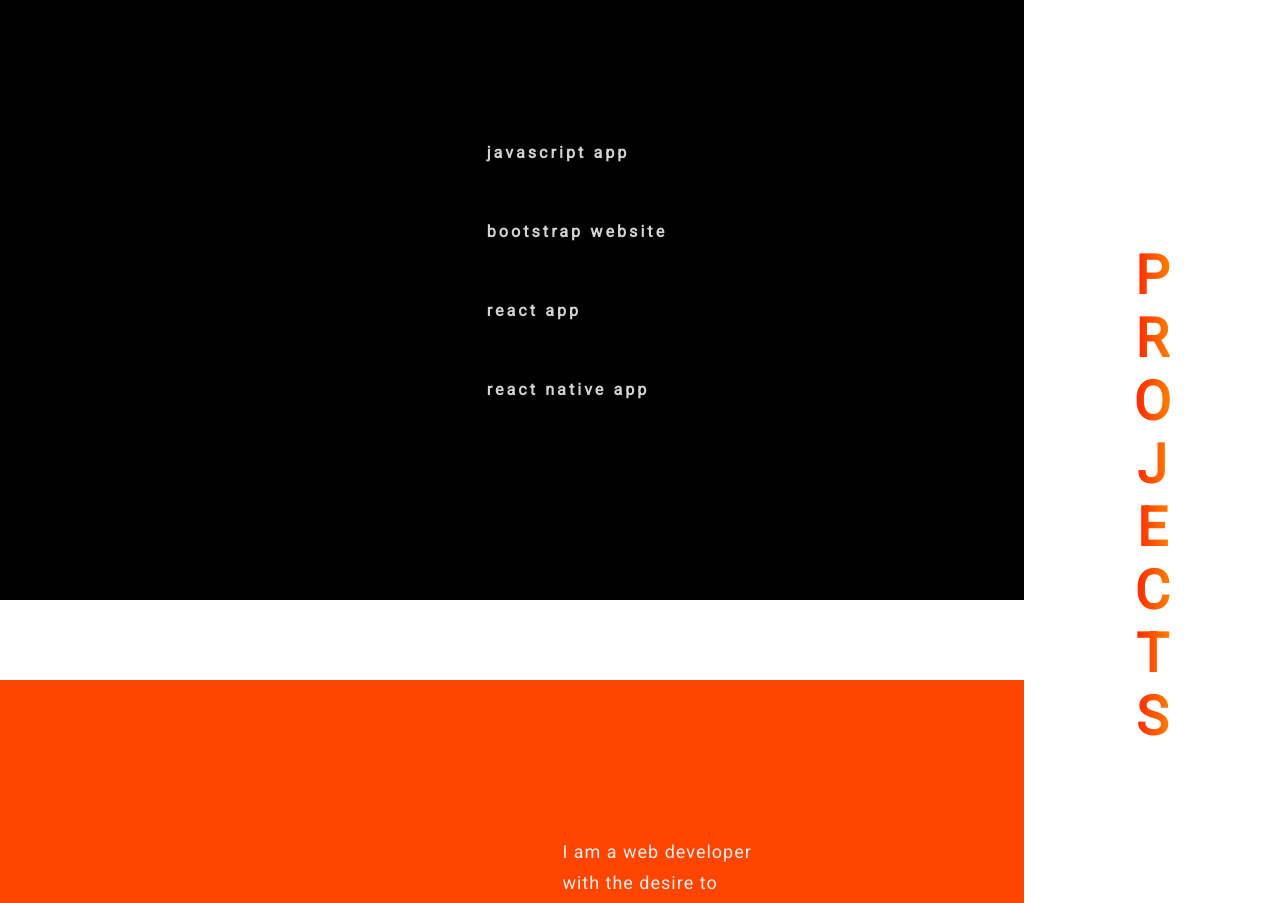
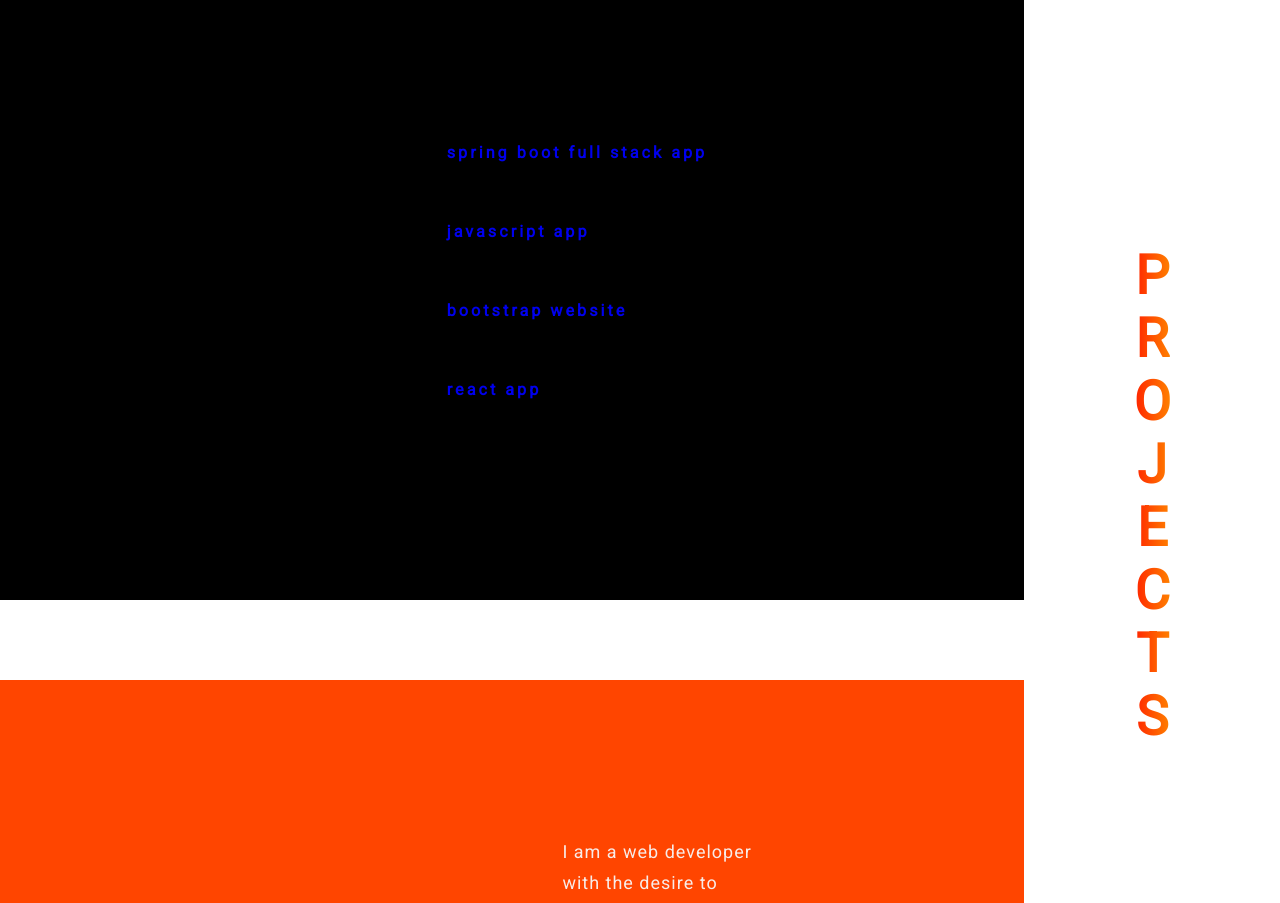
Before and after one commit to thora-asterix/portfoliosite, a plain HTML site: page index.html in a window 1280 px wide. Shown: the part 920-1823 px from the top of the page. Drawn offline with nearby package versions, Linux system fonts and the light colour scheme.

Commit message:
Update index.html

```diff
--- a/index.html
+++ b/index.html
@@ -501,10 +501,10 @@
   <!-- <div class="orange-box"></div> -->
   <div class="projects-container">
     <ul>
-      <li><a href="https://github.com/thora-asterix/the-impressionists" target="_blank"><i class="fas fa-angle-left"></i></a> JavaScript App</li>
-      <li><a href="https://github.com/thora-asterix/GuideScoutProject" target="_blank"><i class="fas fa-angle-left"></i></a> Bootstrap Website</li>
-      <li><a href="#"><i class="fas fa-angle-left" target="_blank"></i></a> React App</li>
-      <li><a href="#"><i class="fas fa-angle-left" target="_blank"></i></a> React Native  App</li>
+        <li><a href="#"><i class="fas fa-angle-left" target="_blank"></i></a><a href="#">Spring Boot Full Stack App</a></li>
+      <li><a href="https://github.com/thora-asterix/the-impressionists" target="_blank"><i class="fas fa-angle-left"></i></a><a href="https://github.com/thora-asterix/the-impressionists" target="_blank">JavaScript App</a></li>
+      <li><a href="https://github.com/thora-asterix/GuideScoutProject" target="_blank"><i class="fas fa-angle-left"></i></a><a href="https://github.com/thora-asterix/GuideScoutProject" target="_blank">Bootstrap Website</a></li>
+      <li><a href="#"><i class="fas fa-angle-left" target="_blank"></i></a><a href="#">React App</a> </li>
     </ul>
   </div>
   <div class="projects-title"><h3>Projects</h3></div>
```
